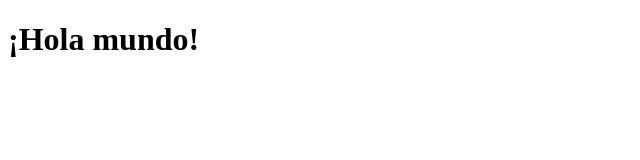
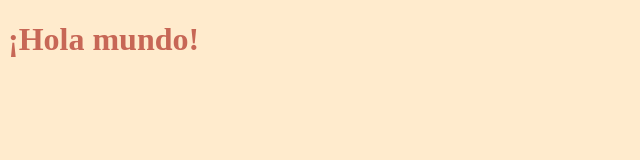
Before and after one commit to cinthiapiera/one, a plain HTML site: page index.html in a window 1280 px wide. Shown: the whole page, without its empty margins (0-640 px from the left). Drawn offline with Linux system fonts and the light colour scheme.

Commit message:
cambie el color

```diff
--- a/index.html
+++ b/index.html
@@ -4,6 +4,7 @@
     <meta charset="UTF-8">
     <meta name="viewport" content="width=device-width, initial-scale=1.0">
     <title>Document</title>
+    <link rel="stylesheet" href="styles.css">
 </head>
 <body>
     <h1>¡Hola mundo!</h1>
--- /dev/null
+++ b/styles.css
@@ -0,0 +1,7 @@
+body{
+	background-color: blanchedalmond;
+}
+
+h1{
+	color: rgb(199, 103, 86);
+}
```
